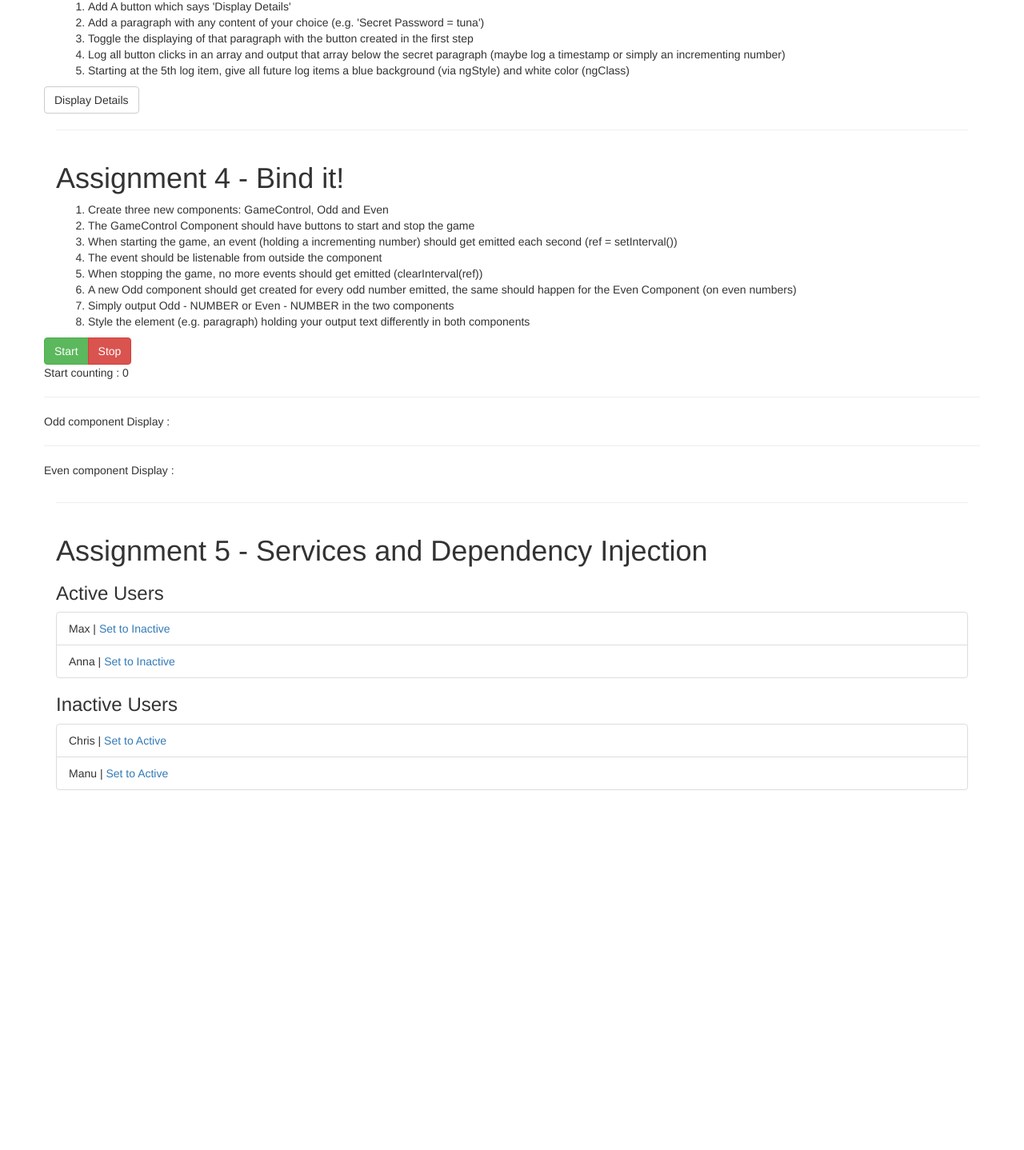
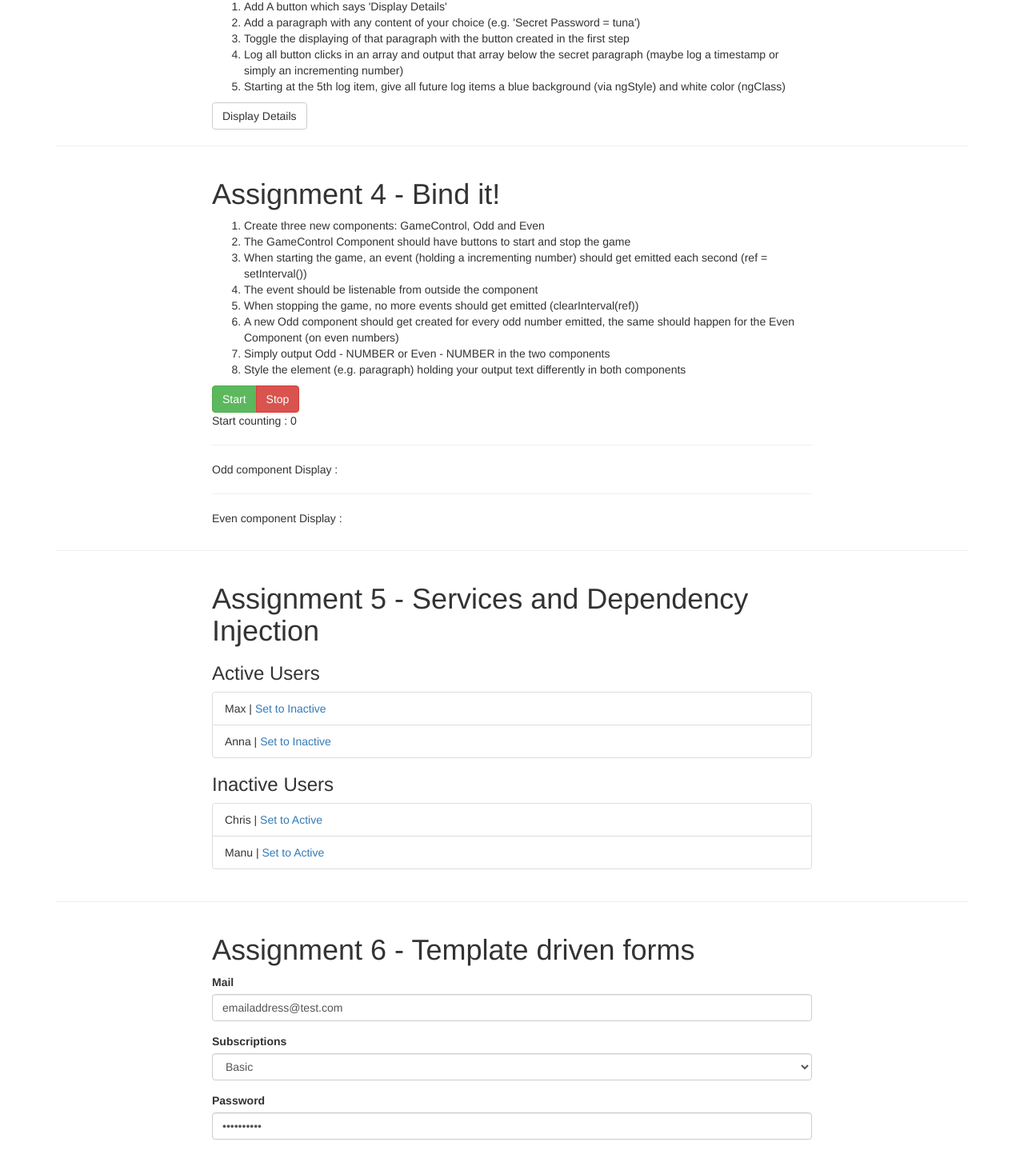
Before and after one commit to lrasata/angular-udemy-course, an Angular app: page / in a window 1280 px wide. Shown: the part 991-2429 px from the top of the page at 80% size. Before the commit the page ends 1999 px from the top, so only its background shows below. Built offline with nearby package versions, Linux system fonts and the light colour scheme.

Commit message:
assignment 6 Template driven forms

```diff
--- a/src/app/app.component.html
+++ b/src/app/app.component.html
@@ -1,6 +1,6 @@
 <div class="container">
   <div class="row">
-    <div class="col-xs-12">
+    <div class="col-xs-12 col-sm-10 col-md-8 col-sm-offset-1 col-md-offset-2">
       <h1>Assignment 1 - Components</h1>
       <ol>
         <li>Create two new Components (manually or with CLI): WarningAlert and SuccessAlert</li>
@@ -12,20 +12,21 @@
       <p>Feel free to create more components, nest them into each other or play around with different types of selectors!</p>
     </div>
   </div>
-  <h2>Solution</h2>
+
   <div class="row">
-    <div class="col-xs-12 alert alert-warning">
+    <div class="col-xs-12 col-sm-10 col-md-8 col-sm-offset-1 col-md-offset-2 alert alert-warning">
+      <h2>Solution</h2>
       <app-warning-alert></app-warning-alert>
     </div>
   </div>
   <div class="row">
-    <div class="col-xs-12 alert alert-success">
+    <div class="col-xs-12 col-sm-10 col-md-8 col-sm-offset-1 col-md-offset-2 alert alert-success">
       <app-success-alert></app-success-alert>
     </div>
   </div>
   <hr>
   <div class="row">
-    <div class="col-xs-12">
+    <div class="col-xs-12 col-sm-10 col-md-8 col-sm-offset-1 col-md-offset-2">
       <h1>Assignment 2 - Data binding</h1>
       <ol>
         <li>Add a Input field which updates a property ('username') via Two-Way-Binding</li>
@@ -35,16 +36,17 @@
       </ol>
     </div>
   </div>
-  <h2>Solution</h2>
+
   <div class="row">
-    <div class="col-xs-12">
+    <div class="col-xs-12 col-sm-10 col-md-8 col-sm-offset-1 col-md-offset-2">
+      <h2>Solution</h2>
       <app-data-binding></app-data-binding>
     </div>
   </div>
   <hr>
 
   <div class="row">
-      <div class="col-xs-12">
+      <div class="col-xs-12 col-sm-10 col-md-8 col-sm-offset-1 col-md-offset-2">
         <h1>Assignment 3 - Directives</h1>
         <ol>
           <li>Add A button which says 'Display Details'</li>
@@ -56,7 +58,7 @@
       </div>
     </div>
   <div class="row">
-    <div class="col-xs12">
+    <div class="col-xs-12 col-sm-10 col-md-8 col-sm-offset-1 col-md-offset-2">
         <app-directives></app-directives>
     </div>
   </div>
@@ -64,7 +66,7 @@
   <hr>
 
   <div class="row">
-    <div class="col-xs-12">
+    <div class="col-xs-12 col-sm-10 col-md-8 col-sm-offset-1 col-md-offset-2">
       <h1>Assignment 4 - Bind it!</h1>
       <ol>
         <li>Create three new components: GameControl, Odd and Even</li>
@@ -80,14 +82,14 @@
     </div>
   </div>
   <div class="row">
-    <div class="col-xs12">
+    <div class="col-xs-12 col-sm-10 col-md-8 col-sm-offset-1 col-md-offset-2">
         <app-cmp-binding></app-cmp-binding>
     </div>
   </div>
 
   <hr>
   <div class="row">
-    <div class="col-xs-12">
+    <div class="col-xs-12 col-sm-10 col-md-8 col-sm-offset-1 col-md-offset-2">
       <h1>Assignment 5 - Services and Dependency Injection</h1>
       <app-active-users
         [users]="activeUsers"
@@ -103,4 +105,26 @@
     -->
 
   </div>
+
+  <hr>
+  <div class="row">
+      <div class="col-xs-12 col-sm-10 col-md-8 col-sm-offset-1 col-md-offset-2">
+        <h1>Assignment 6 - Template driven forms</h1>
+
+        <!-- Add a Form with the following Inputs (and Validators)
+             1) Mail address (should not be empty and should be an email address)
+             2) A Dropdown which allows the user to select from three different Subscriptions ("Basic", "Advanced", "Pro")
+                Set "Advanced" as Default
+             3) A Password field (should not be empty)
+             4) A Submit Button
+
+             Display a warning message if the Form is invalid AND was touched. Display a warning message below each input if it's invalid.
+
+             Upon submitting the form, you should simply print the Value of the Form to the Console.
+             Optionally, display it in your template.
+        -->
+        <app-td-forms></app-td-forms>
+      </div>
+  </div>
+
 </div>
--- a/src/app/app.module.ts
+++ b/src/app/app.module.ts
@@ -13,6 +13,7 @@ import { OddComponent } from './app-cmp-binding/game-control/odd/odd.component';
 import { EvenComponent } from './app-cmp-binding/game-control/even/even.component';
 import { ActiveUsersComponent } from './active-users/active-users.component';
 import { InactiveUsersComponent } from './inactive-users/inactive-users.component';
+import { TdFormsComponent } from './td-forms/td-forms.component';
 
 @NgModule({
   declarations: [
@@ -26,7 +27,8 @@ import { InactiveUsersComponent } from './inactive-users/inactive-users.componen
     OddComponent,
     EvenComponent,
     ActiveUsersComponent,
-    InactiveUsersComponent
+    InactiveUsersComponent,
+    TdFormsComponent
   ],
   imports: [
     BrowserModule,
--- /dev/null
+++ b/src/app/td-forms/td-forms.component.css
@@ -0,0 +1,7 @@
+.container {
+    margin-top: 30px;
+  }
+
+  input.ng-invalid.ng-touched {
+    border: 1px solid red;
+  }
--- /dev/null
+++ b/src/app/td-forms/td-forms.component.html
@@ -0,0 +1,73 @@
+<div class="row">
+    <div class="col-xs-12">
+    <form (ngSubmit)="onSubmit()" #tdforms="ngForm">
+        <div
+          id="user-data"
+          ngModelGroup="userData"
+          #userData="ngModelGroup">
+          <div class="form-group">
+            <label for="email">Mail</label>
+            <input
+              type="email"
+              id="email"
+              class="form-control"
+              name="email"
+              ngModel
+              required
+              email
+              #email="ngModel"
+              [ngModel]="emailDefault">
+            <span class="help-block alert alert-warning" *ngIf="!email.valid && email.touched">Please enter a valid email!</span>
+          </div>
+
+          <div class="form-group">
+            <label for="subscriptions">Subscriptions</label>
+            <select
+              id="subscriptions"
+              class="form-control"
+              [ngModel]="defaultSub"
+              name="subscriptions"
+              required>
+              <option value="basic">Basic</option>
+              <option value="advanced">Advanced</option>
+              <option value="pro">Pro</option>
+            </select>
+          </div>
+
+          <div class="form-group">
+            <label for="password">Password</label>
+            <input
+              type="password"
+              id="password"
+              class="form-control"
+              name="pasword"
+              ngModel
+              required
+              password
+              #password="ngModel"
+              [ngModel]="passwordDefault"
+              required>
+            <span class="help-block alert alert-warning" *ngIf="!password.valid && password.touched">Please enter a valid password!</span>
+          </div>
+
+        </div>
+
+
+
+
+
+        <button
+          class="btn btn-primary"
+          type="submit"
+          [disabled]="!tdforms.valid">Submit</button>
+    </form>
+
+    <div class="row" *ngIf="submitted">
+        <div class="col-xs-12">
+          <h3>Your Data</h3>
+          <p>Mail: {{ user.email }}</p>
+          <p>Subscriptions: {{ user.subscription }}</p>
+        </div>
+      </div>
+    </div>
+</div>
--- /dev/null
+++ b/src/app/td-forms/td-forms.component.ts
@@ -0,0 +1,29 @@
+import { Component, ViewChild } from '@angular/core';
+import { NgForm } from '@angular/forms';
+
+@Component({
+  selector: 'app-td-forms',
+  templateUrl: './td-forms.component.html',
+  styleUrls: ['./td-forms.component.css']
+})
+export class TdFormsComponent {
+    @ViewChild('tdforms', { static: false }) signupForm: NgForm | undefined;
+    emailDefault = 'emailaddress@test.com';
+    defaultSub = 'basic';
+    passwordDefault = 'mypassword';
+    submitted = false;
+    user = {
+        email : '',
+        subscription : '',
+        password: ''
+    };
+
+    onSubmit(): void {
+        this.submitted = true;
+        this.user.email = this.signupForm?.value.userData.email;
+        this.user.subscription = this.signupForm?.value.userData.subscriptions;
+        this.user.password = this.signupForm?.value.userData.password;
+
+    }
+
+}
```
